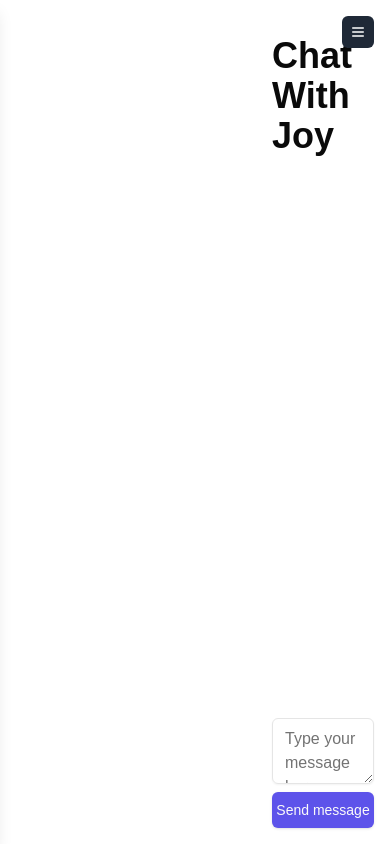
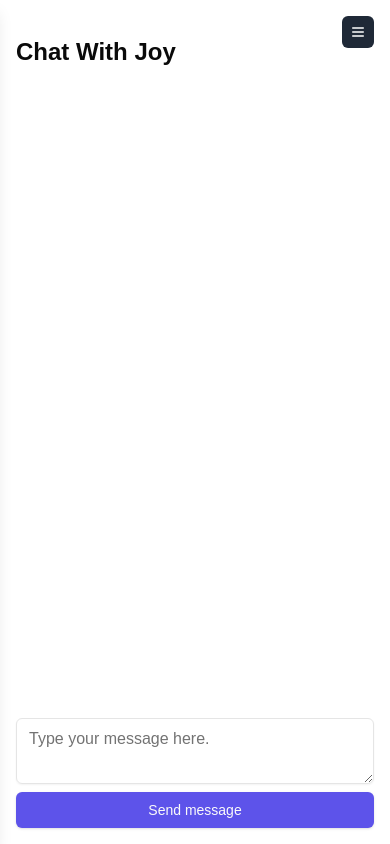
Before and after one commit to FabianTrafada/Sera-Mentail, a Next.js app: page /ChatWithJoy in a window 390 px wide. Built offline with nearby package versions, Linux system fonts and the light colour scheme; no server answers.

Commit message:
Responsive Navbar & Sidebar

```diff
--- a/src/app/ChatWithJoy/page.tsx
+++ b/src/app/ChatWithJoy/page.tsx
@@ -4,17 +4,21 @@ import React from 'react'
 
 const page = () => {
   return (
-    <div className='flex h-screen'>
-      <Navbar mode='sidebar'/>
-      <div className="ml-64 flex flex-col gap-5 p-4 w-full">
-        <div className="flex-grow"> {/* Kontainer utama untuk konten lainnya */}
-          <h2 className='text-4xl font-bold mt-5'>Chat With Joy</h2>
-        </div>
-        <div>
-          <TextArea />
-        </div>
+    <div className="flex flex-col lg:flex-row h-screen">
+    <div className="lg:w-64 lg:h-full h-auto w-full">
+      <Navbar mode="sidebar" />
+    </div>
+
+    <div className="flex flex-col gap-5 p-4 flex-grow">
+      <div className="flex-grow">
+        <h2 className="text-2xl lg:text-4xl font-bold mt-5">Chat With Joy</h2>
+      </div>
+
+      <div>
+        <TextArea />
       </div>
     </div>
+  </div>
   )
 }
 
--- a/src/app/diary/page.tsx
+++ b/src/app/diary/page.tsx
@@ -37,25 +37,28 @@ const Diary = () => {
   // }
 
   return (
-    <div className="flex">
+
+    <div className="flex flex-col lg:flex-row h-screen">
+      <div className="lg:w-64 w-full h-auto" >
       <Navbar mode="sidebar"/>
-      <div className="ml-64 flex flex-col gap-5 p-4 w-full">
+      </div>
+      <div className="flex flex-col gap-5 p-4 flex-grow">
         <div className="items-center mt-5">
-          <h2 className="text-black text-4xl font-semibold">
+          <h2 className="text-black text-2xl lg:text-4xl font-semibold">
             Your diary
           </h2>
-          <div className="flex justify-between mt-5">
+          <div className="flex flex-col lg:flex-row justify-between gap-3 mt-5">
             {/* Search input */}
             <input
               type="text"
               placeholder="Search diaries..."
               value={search}
               onChange={(e) => setSearch(e.target.value)}
-              className="p-2 border rounded w-72"
+              className="p-2 border rounded w-full lg:w-72"
             />
             {/* Button to go to Add Diary page */}
             <Link href="/diary/new">
-              <Button className="bg-primaryColor text-white hover:bg-blue-600 px-4 py-2 rounded">
+              <Button className="bg-primaryColor text-white hover:bg-blue-600 px-4 py-2 rounded w-full lg:w-auto">
                 Add Diary
               </Button>
             </Link>
@@ -63,16 +66,17 @@ const Diary = () => {
         </div>
 
         {/* Display diaries */}
+        <div className="grid grid-cols-1 sm:grid-cols-2 lg:grid-cols-3 gap-4">
           {diaries.map((diary: any) => (
             <Link key={diary.id} href={`/diary/${diary.id}`}>
               <Card className="cursor-pointer hover:transition hover:shadow-lg">
                 <CardHeader>
                   <CardTitle>
-                  <h2 className="text-xl font-bold">{diary.title}</h2>
+                    <h2 className="text-lg lg:text-xl font-bold">{diary.title}</h2>
                   </CardTitle>
                 </CardHeader>
                 <CardContent>
-                <p className="text-gray-700">{diary.content}</p>
+                  <p className="text-gray-700 truncate">{diary.content}</p>
                   <small className="text-gray-500">
                     {new Date(diary.createdAt).toLocaleDateString()}
                   </small>
@@ -80,13 +84,14 @@ const Diary = () => {
               </Card>
             </Link>
           ))}
+        </div>
 
         {/* Pagination controls */}
-        <div className="flex justify-between items-center mt-4">
+        <div className="flex flex-col sm:flex-row justify-between items-center mt-4 gap-3">
           <button
             disabled={page <= 1}
             onClick={() => setPage(page - 1)}
-            className="p-2 border rounded"
+            className="p-2 border rounded w-full sm:w-auto"
           >
             Previous
           </button>
@@ -96,7 +101,7 @@ const Diary = () => {
           <button
             disabled={page >= totalPages}
             onClick={() => setPage(page + 1)}
-            className="p-2 border rounded"
+            className="p-2 border rounded w-full sm:w-auto"
           >
             Next
           </button>
```
Lines whose indentation alone changed are shown as unchanged.
